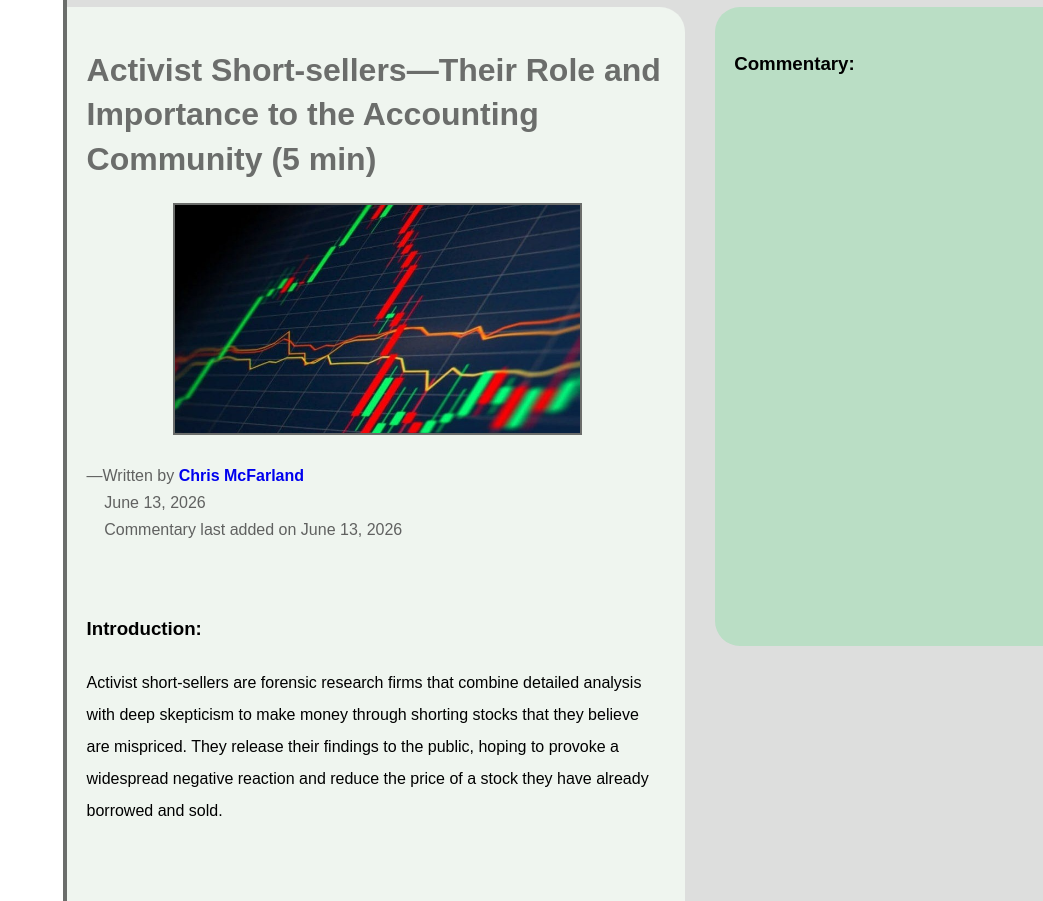
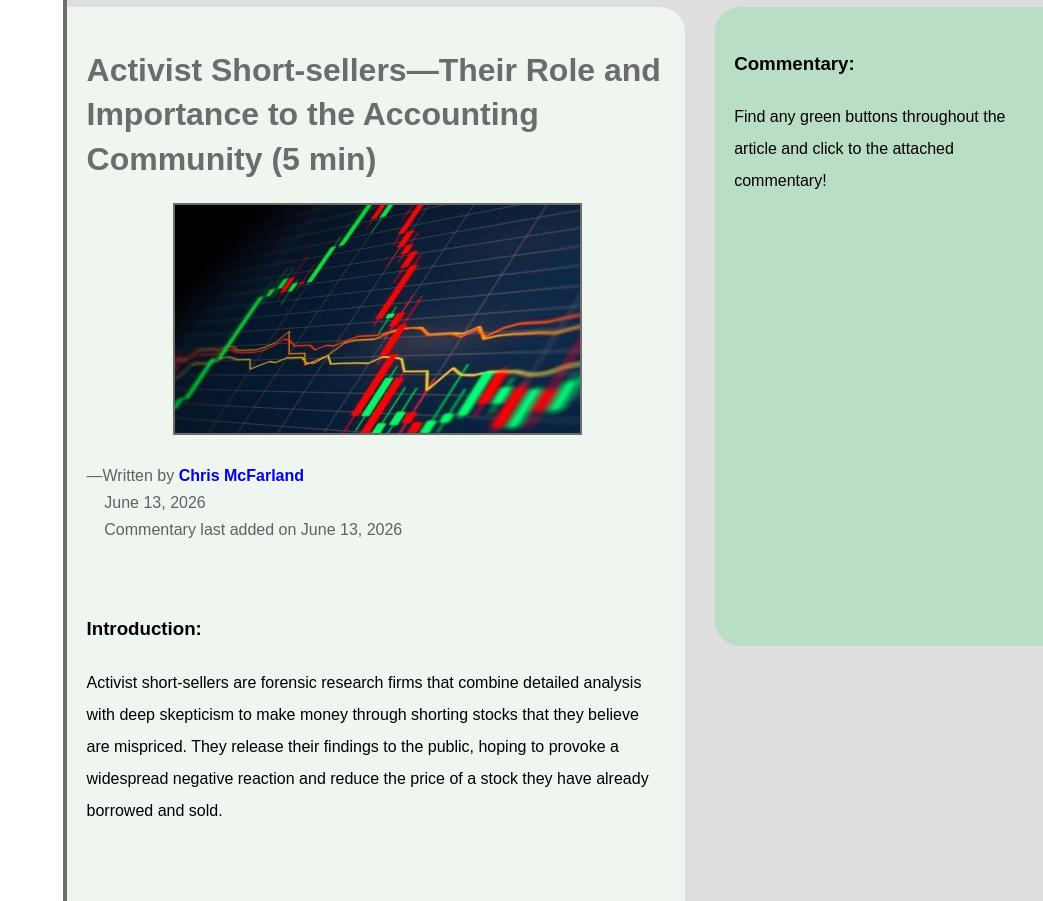
Before and after one commit to Einebulldogge/general_journal, a plain HTML site: page index.html in a window 1280 px wide. Shown: the part 892-1793 px from the top of the page, without its empty margins (237-1280 px from the left). Drawn offline with Linux system fonts and the light colour scheme.

Commit message:
Adding commentary hint.

```diff
--- a/index.html
+++ b/index.html
@@ -250,6 +250,9 @@
                         <h3>
                             Commentary:
                         </h3>
+                        <p>
+                            Find any green buttons throughout the article and click to the attached commentary!
+                        </p>
                         <br><br><br><br><br><br><br><br><br><br><br><br><br><br><br><br><br><br><br><br><br><br><br><br>
                         <!-- Commentary #1 -->
                         <p id="linked-commentary">
```
Also changed, not shown: Articles/article_a.html (+3 -0 lines), Articles/article_b.html (+3 -0 lines), Articles/article_c.html (+3 -0 lines), Articles/article_d.html (+3 -0 lines), Articles/article_e.html (+3 -0 lines), Articles/article_f.html (+3 -0 lines), Articles/article_g.html (+3 -0 lines).
